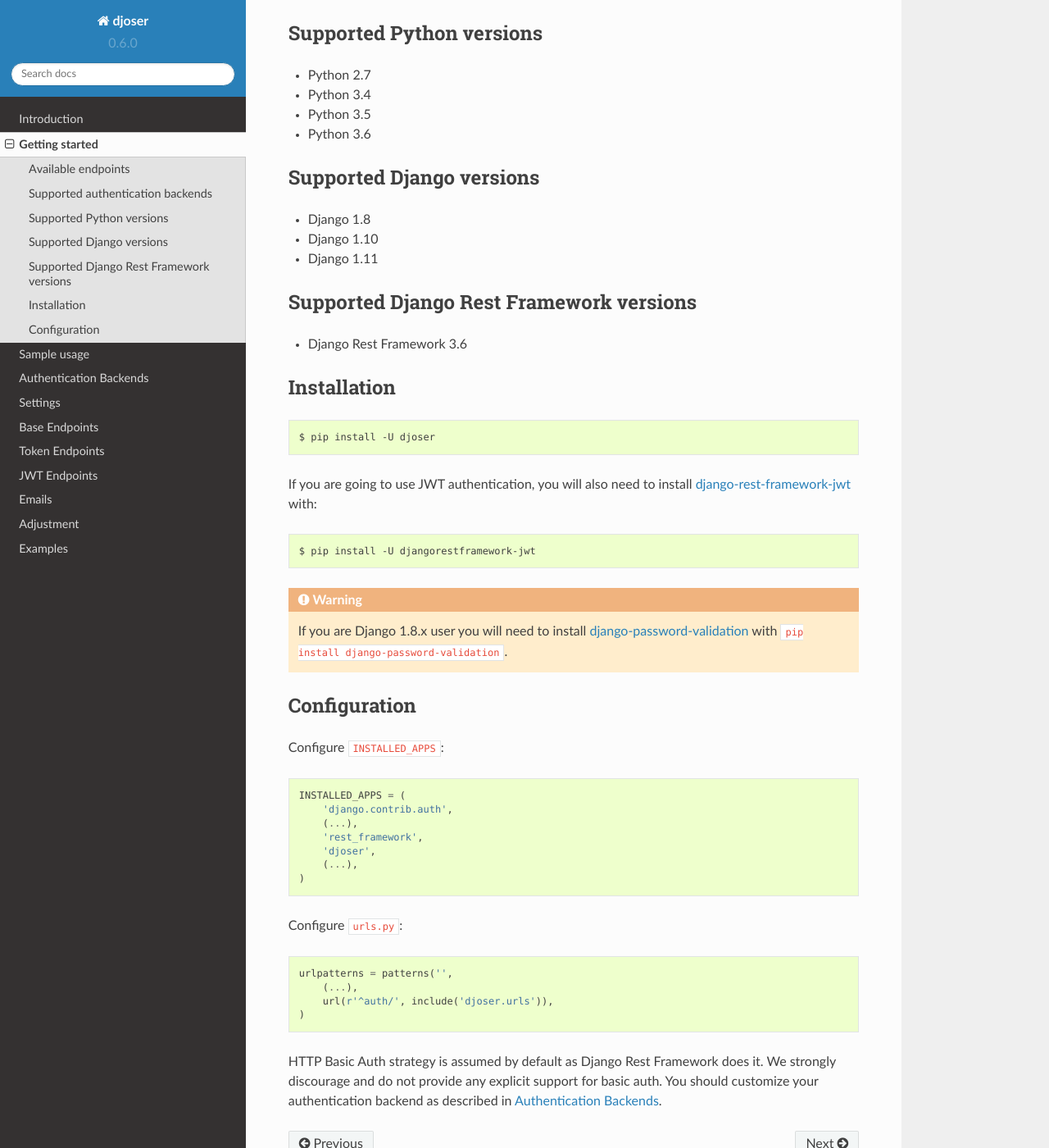
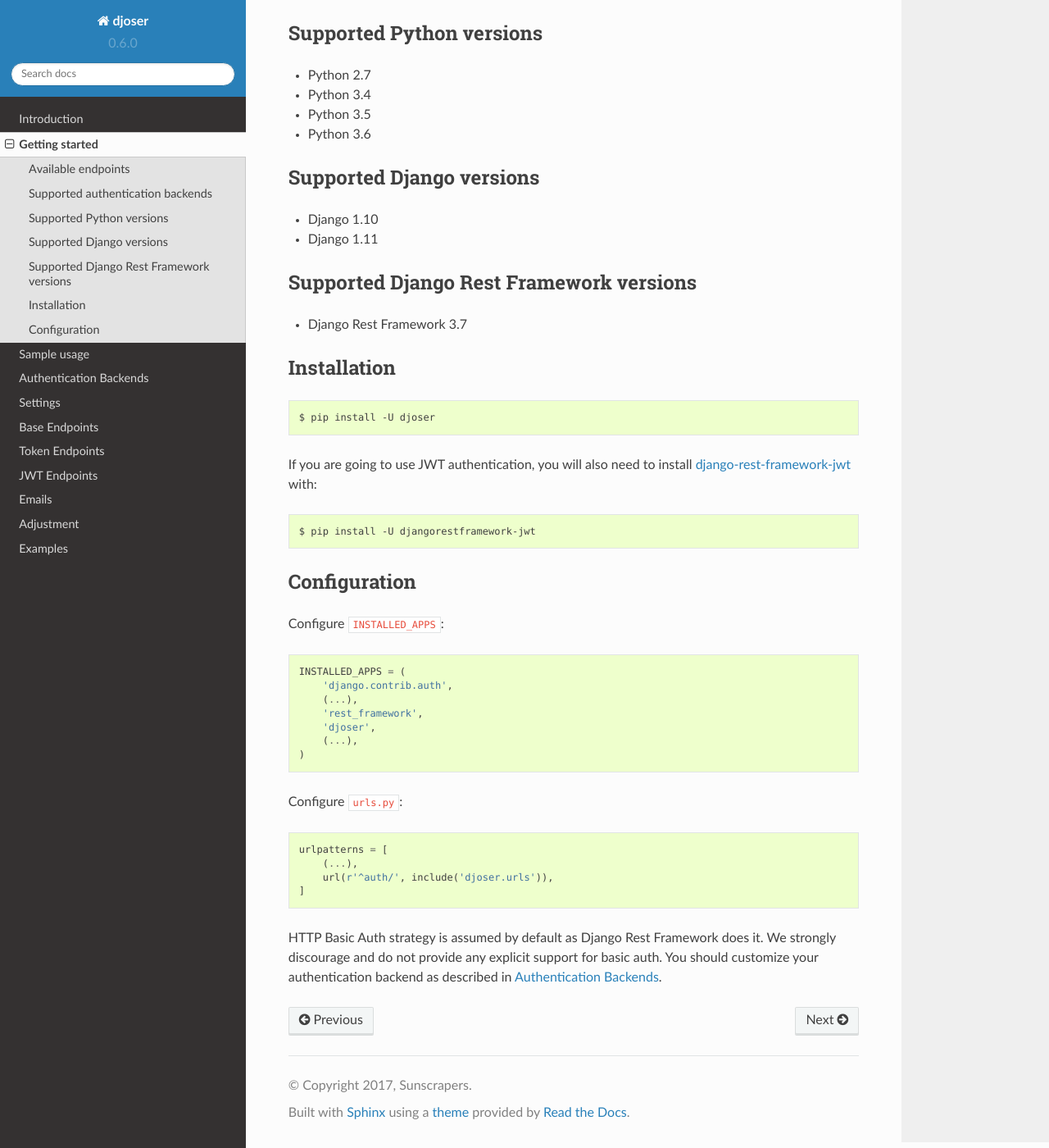
Before and after one commit to sunscrapers/djoser, a Sphinx documentation site: the page built from docs/source/getting_started.rst, in a window 1280 px wide and 1400 px high, scrolled down 669 px. Shown: the whole window at 82% size. Built offline with Sphinx 7.4.7 and the Read the Docs theme 2.0.0, drawn with Linux system fonts in a browser that asks for light colours.

Commit message:
Update supported versions
Update sample usage with new URLs
Update authentication backends with tiny syntax change
Remove note about Django 1.8

```diff
--- a/docs/source/authentication_backends.rst
+++ b/docs/source/authentication_backends.rst
@@ -15,14 +15,14 @@ Add ``'rest_framework.authtoken'`` to ``INSTALLED_APPS``:
 
 .. code-block:: python
 
-    INSTALLED_APPS = (
+    INSTALLED_APPS = [
         'django.contrib.auth',
         (...),
         'rest_framework',
         'rest_framework.authtoken',
         'djoser',
         (...),
-    )
+    ]
 
 Configure ``urls.py``. Pay attention to ``djoser.url.authtoken`` module path:
 
--- a/docs/source/getting_started.rst
+++ b/docs/source/getting_started.rst
@@ -35,14 +35,13 @@ Supported Python versions
 Supported Django versions
 -------------------------
 
-* Django 1.8
 * Django 1.10
 * Django 1.11
 
 Supported Django Rest Framework versions
 ----------------------------------------
 
-* Django Rest Framework 3.6
+* Django Rest Framework 3.7
 
 Installation
 ------------
@@ -58,12 +57,6 @@ with:
 .. code-block:: bash
 
     $ pip install -U djangorestframework-jwt
-
-.. warning::
-
-    If you are Django 1.8.x user you will need to install
-    `django-password-validation <https://github.com/orcasgit/django-password-validation/>`_
-    with ``pip install django-password-validation``.
 
 Configuration
 -------------
@@ -84,10 +77,10 @@ Configure ``urls.py``:
 
 .. code-block:: python
 
-    urlpatterns = patterns('',
+    urlpatterns = [
         (...),
         url(r'^auth/', include('djoser.urls')),
-    )
+    ]
 
 HTTP Basic Auth strategy is assumed by default as Django Rest Framework does it.
 We strongly discourage and do not provide any explicit support for basic auth.
--- a/docs/source/sample_usage.rst
+++ b/docs/source/sample_usage.rst
@@ -28,7 +28,7 @@ Register a new user:
 
 .. code-block:: text
 
-    $ curl -X POST http://127.0.0.1:8088/auth/register/ --data 'username=djoser&password=djoser'
+    $ curl -X POST http://127.0.0.1:8088/auth/users/create/ --data 'username=djoser&password=djoser'
     {"email": "", "username": "djoser", "id":1}
 
 So far, so good. We have just created a new user using REST API.
@@ -46,7 +46,7 @@ Let's log in:
 
 .. code-block:: text
 
-    curl -X POST http://127.0.0.1:8088/auth/login/ --data 'username=djoser&password=djoser'
+    curl -X POST http://127.0.0.1:8088/auth/token/create/ --data 'username=djoser&password=djoser'
     {"auth_token": "b704c9fc3655635646356ac2950269f352ea1139"}
 
 We have just obtained an authorization token that we may use later in order to retrieve specific resources.
@@ -71,7 +71,7 @@ Now let's log out:
 
 .. code-block:: text
 
-    curl -X POST http://127.0.0.1:8088/auth/logout/ -H 'Authorization: Token b704c9fc3655635646356ac2950269f352ea1139'
+    curl -X POST http://127.0.0.1:8088/auth/token/destroy/ -H 'Authorization: Token b704c9fc3655635646356ac2950269f352ea1139'
 
     And try access user profile again:
 
```
